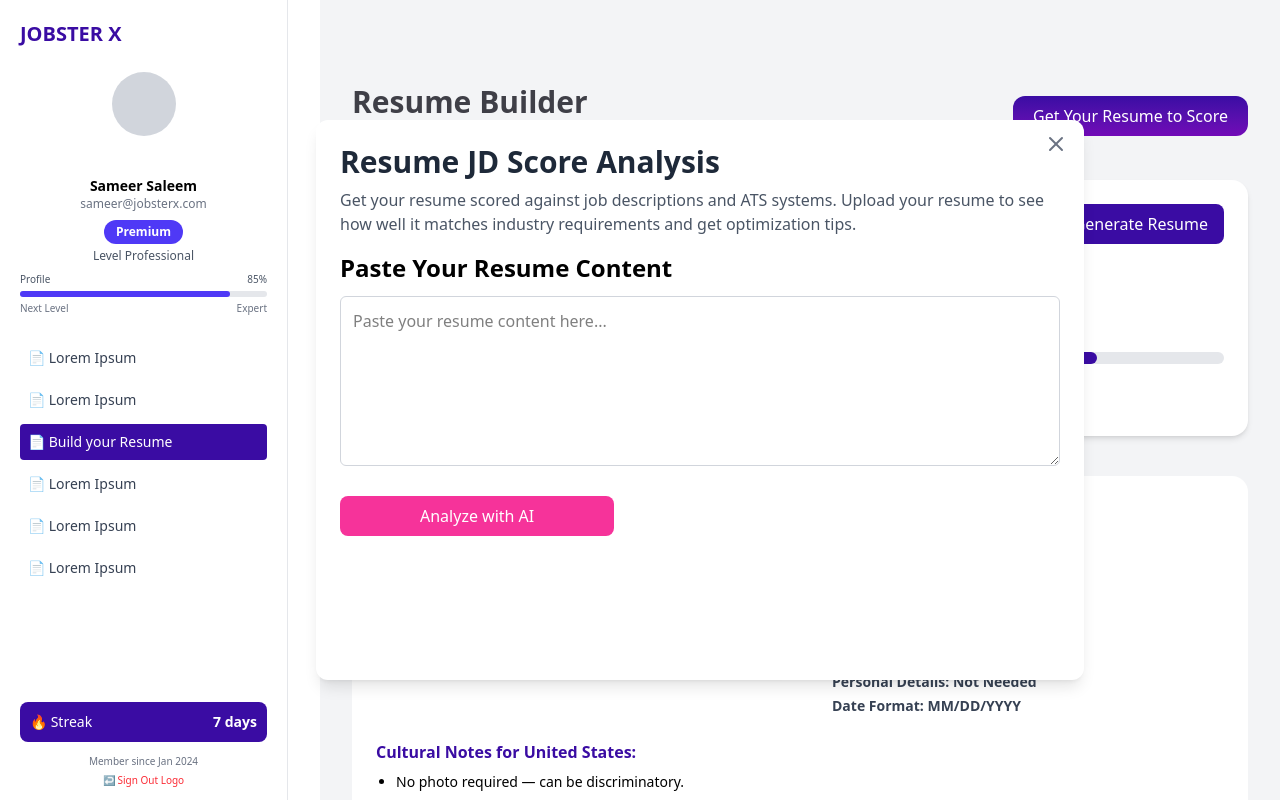
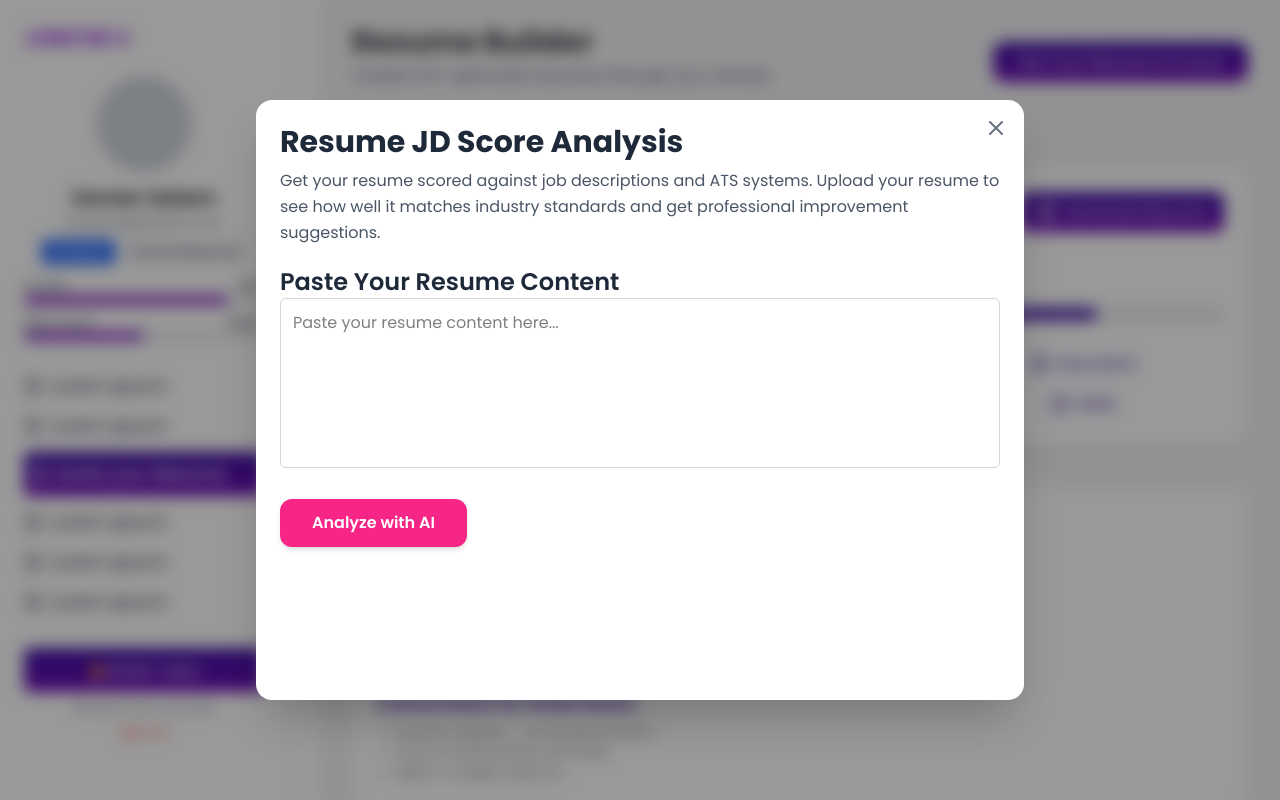
Before and after one commit to raheemabdu/jobsterX2-project, a React (Vite) app: page / in a window 1280 px wide. Both pictures are taken after a click on the button "Get Your Resume to Score". Shown: the top 800 px of the page. Built offline with nearby package versions, Linux system fonts and the light colour scheme.

Commit message:
your update message

```diff
--- a/index.html
+++ b/index.html
@@ -4,6 +4,7 @@
     <meta charset="UTF-8" />
     <link rel="icon" type="image/svg+xml" href="" />
     <link rel="icon" type="image/svg+xml" href="./src/assets/logo.p.png" />
+    <link rel="stylesheet" href="https://fonts.googleapis.com/css2?family=Poppins:wght@400;500;600;700&display=swap">
     <meta name="viewport" content="width=device-width, initial-scale=1.0" />
     <title>JOBSTER X</title>
   </head>
--- a/src/App.jsx
+++ b/src/App.jsx
@@ -1,5 +1,5 @@
 import React, { useState } from "react";
-import { X } from "lucide-react"; // 👈 Added for close icon
+import { X } from "lucide-react";
 import ResumeProgressBox from "./Components/ResumeProgressBox";
 import ResumeFormatBox from "./Components/ResumeFromatBox";
 import ResumeDownloadHistory from "./Components/ResumeDownloadHistory";
@@ -17,20 +17,17 @@
       setError("⚠️ Resume content cannot be empty!");
       return;
     }
-
     setError("");
     setShowResults(true);
   };
 
   return (
-    <div className="min-h-screen bg-gray-100 flex justify-center p-6 w-[75%] md:ml-auto md:mr-0 ml-20">
+    <div className="min-h-screen bg-gray-100 flex justify-center p-6 w-[75%] md:ml-auto md:mr-0 ml-20 font-[Poppins]">
       <div className="w-full max-w-4xl">
-        {/* --------- HEADER --------- */}
-        <div className="flex flex-col md:flex-row md:items-center md:justify-between justify-center mb-8">
+        {/* -------- HEADER -------- */}
+        <div className="flex flex-col md:flex-row md:items-center md:justify-between justify-center mb-20">
           <div>
-            <h1 className="text-3xl font-bold text-zinc-700 mt-15">
-              Resume Builder
-            </h1>
+            <h1 className="text-3xl font-bold text-zinc-700 ">Resume Builder</h1>
             <p className="text-gray-600 mt-1">
               Create ATS-optimized resumes that get you noticed.
             </p>
@@ -38,13 +35,13 @@
 
           <button
             onClick={() => setShowModal(true)}
-            className="bg-gradient-to-b from-[#3A0CA3] to-[#7209B7] text-white px-5 py-2 rounded-xl hover:bg-purple-700 transition mt-3 md:mt-15"
+            className="bg-gradient-to-b from-[#3A0CA3] to-[#7209B7] text-white px-6 py-2 rounded-xl hover:opacity-90 transition mt-3"
           >
             Get Your Resume to Score
           </button>
         </div>
 
-        {/* --------- COMPONENTS --------- */}
+        {/* -------- COMPONENTS -------- */}
         <ResumeProgressBox />
         <ResumeFormatBox />
         <ResumeDownloadHistory />
@@ -52,10 +49,10 @@
         <Navbar />
       </div>
 
-      {/* --------- MODAL --------- */}
+      {/* -------- MODAL -------- */}
       {showModal && (
-        <div className="fixed inset-0 flex items-center justify-center  bg-opacity-40 z-50 transition-opacity duration-300">
-          <div className="bg-white rounded-xl p-6 w-full max-w-3xl md:h-[70vh] h-[80%] md:ml-30 overflow-y-auto relative shadow-lg animate-fadeIn">
+        <div className="fixed inset-0 z-50 flex items-center justify-center bg-black/40 backdrop-blur-sm px-4 ">
+          <div className="bg-white rounded-2xl w-full max-w-3xl md:h-[75vh] h-[80vh] overflow-y-auto relative shadow-2xl p-6 animate-fadeIn">
             {/* CLOSE BUTTON */}
             <button
               onClick={() => {
@@ -64,58 +61,54 @@
                 setResumeText("");
                 setError("");
               }}
-              className="absolute top-3 right-4 text-gray-500 hover:text-red-500 transition"
+              className="absolute top-4 right-4 text-gray-500 hover:text-red-500 transition"
               aria-label="Close"
             >
               <X className="w-6 h-6" />
             </button>
 
-            {/* --------- MODAL CONTENT --------- */}
-            <h2 className="text-3xl font-bold text-gray-800 mb-2">
+            {/* -------- CONTENT -------- */}
+            <h2 className="text-3xl font-bold text-gray-800 mb-2 ">
               Resume JD Score Analysis
             </h2>
-
-            <p className="text-gray-600 mb-4">
+            <p className="text-gray-600 mb-5  leading-relaxed">
               Get your resume scored against job descriptions and ATS systems.
-              Upload your resume to see how well it matches industry
-              requirements and get optimization tips.
+              Upload your resume to see how well it matches industry standards
+              and get professional improvement suggestions.
             </p>
 
-            <h2 className="font-semibold mb-3 text-2xl">
+            <h3 className="font-semibold text-2xl  text-gray-800">
               Paste Your Resume Content
-            </h2>
+            </h3>
 
-            {/* TEXTAREA */}
             <textarea
               value={resumeText}
               onChange={(e) => setResumeText(e.target.value)}
               placeholder="Paste your resume content here..."
-              className="w-full border border-gray-300 p-3 rounded-md mb-3 focus:outline-none focus:ring-2 focus:ring-purple-500"
+              className="w-full border border-gray-300 p-3 rounded-md mb-3 focus:outline-none focus:ring-2 focus:ring-red-500 resize-none"
               rows={6}
             />
             {error && <p className="text-red-500 text-sm mb-3">{error}</p>}
 
-            {/* ANALYZE BUTTON */}
             <div className="sticky bottom-0 bg-white pt-3 pb-2">
               <button
                 onClick={handleAnalyze}
-                className="bg-pink-500 text-white px-6 md:px-20 py-2 rounded-lg hover:bg-pink-600 transition"
+                className="w-full md:w-auto bg-[#F72585] text-white font-semibold px-8 py-3 rounded-xl shadow-md hover:opacity-90 transition-all duration-200"
               >
                 Analyze with AI
               </button>
             </div>
 
-            {/* RESULTS SECTION */}
+            {/* -------- RESULTS -------- */}
             {showResults && (
-              <div className="mt-4 space-y-5">
-                <div className="flex justify-between bg-gray-100 p-4 rounded-lg shadow-sm">
+              <div className="mt-6 space-y-6 transition-all duration-300">
+                {/* Score Box */}
+                <div className="flex flex-col sm:flex-row justify-between bg-gray-100 p-5 rounded-xl shadow-sm gap-4">
                   <div>
                     <p className="text-gray-600 text-sm">
                       ATS Compatibility Score
                     </p>
-                    <h3 className="text-3xl font-bold text-purple-700">
-                      70/100
-                    </h3>
+                    <h3 className="text-3xl font-bold text-purple-700">70/100</h3>
                   </div>
                   <div>
                     <p className="text-gray-600 text-sm">Improvement Areas</p>
@@ -123,34 +116,33 @@
                   </div>
                 </div>
 
-                <div className="bg-white shadow-md mb-4 mt-6 p-4 rounded-lg">
-                  <h4 className="text-lg text-purple-700 mb-2">
+                {/* Strengths */}
+                <div className="bg-white shadow-md p-5 rounded-xl">
+                  <h4 className="text-lg text-purple-700 font-semibold mb-3">
                     ✓ Strength Areas
                   </h4>
-                  <ul className="list-disc ml-5 text-gray-700">
+                  <ul className="list-disc ml-6 text-gray-700 space-y-2">
                     <li>Strong professional experience section</li>
                     <li>Good use of action-oriented language</li>
                     <li>Clear career progression shown</li>
                   </ul>
                 </div>
 
-                <div className="bg-white shadow-md mb-6 mt-6 p-4 rounded-lg">
-                  <h4 className="text-lg text-purple-700 mb-2">
+                {/* Improvements */}
+                <div className="bg-white shadow-md p-5 rounded-xl">
+                  <h4 className="text-lg text-purple-700 font-semibold mb-3">
                     ⚙️ Improvement Suggestions
                   </h4>
-                  <ul className="list-disc ml-5 text-gray-700">
-                    <li>
-                      Add quantifiable achievements with specific metrics
-                    </li>
+                  <ul className="list-disc ml-6 text-gray-700 space-y-2">
+                    <li>Add quantifiable achievements with specific metrics</li>
                     <li>Include more industry-specific keywords</li>
-                    <li>
-                      Use action verbs at the beginning of bullet points
-                    </li>
+                    <li>Use action verbs at the beginning of bullet points</li>
                   </ul>
                 </div>
 
-                <div className="bg-white shadow-md mb-6 mt-6 p-4 rounded-lg">
-                  <h4 className="text-lg text-purple-700 mb-1 mt-3">
+                {/* Keywords */}
+                <div className="bg-white shadow-md p-5 rounded-xl">
+                  <h4 className="text-lg text-purple-700 font-semibold mb-3">
                     🔑 Recommended Keywords
                   </h4>
                   <div className="flex flex-wrap gap-2">
@@ -162,7 +154,7 @@
                     ].map((keyword, i) => (
                       <span
                         key={i}
-                        className="bg-purple-100 text-purple-700 px-3 py-1 rounded-full text-sm"
+                        className="bg-purple-100 text-purple-700 px-4 py-1.5 rounded-full text-sm font-medium"
                       >
                         {keyword}
                       </span>
--- a/src/Components/Navbar.jsx
+++ b/src/Components/Navbar.jsx
@@ -1,120 +1,131 @@
 import React, { useState } from "react";
-import { Menu, X, } from "lucide-react";
+import { Menu, X, FileText } from "lucide-react";
 
-
-const Navbar = ({ children }) => {
-  const [isOpen, setIsOpen] = useState(false);
+const Navbar = () => {
+  const [open, setOpen] = useState(false);
 
   return (
-    <div className="flex">
-
-      <div className="md:hidden fixed top-0 left-0 right-0 bg-white border-b border-gray-200 flex items-center justify-between px-4  z-50">
-        <h1 className="text-lg font-bold text-[#3A0CA3]">JOBSTER X</h1>
+    <>
+      {/* 🔹 Only the top-right menu button on mobile */}
+      <div className="lg:hidden fixed top-4 right-4 z-50">
         <button
-          onClick={() => setIsOpen(!isOpen)}
-          className="p-2 rounded-md bg-gray-100"
+          onClick={() => setOpen(!open)}
+          className="bg-white shadow-md p-2 rounded-md"
         >
-          {isOpen ? (
-            <X className="w-6 h-6 text-[#3A0CA3]" />
-          ) : (
-            <Menu className="w-6 h-6 text-[#3A0CA3]" />
-          )}
+          {open ? <X size={26} /> : <Menu size={26} />}
         </button>
       </div>
-      <aside
-        className={`fixed top-0 left-0 h-full w-72 bg-white border-r border-gray-200 flex flex-col z-40 transform transition-transform duration-300 ease-in-out
-          ${isOpen ? "translate-x-0" : "-translate-x-full"} md:translate-x-0`}
+
+      {/* 🔹 Sidebar */}
+      <div
+        className={`fixed top-0 left-0 h-full w-72 bg-white shadow-md z-40 transform transition-transform duration-300
+        ${open ? "translate-x-0" : "-translate-x-full"} lg:translate-x-0`}
       >
-
-        <div className="flex-1 overflow-y-auto p-5 pb-20 ">
-          {/* Logo (Desktop only) */}
-          <h1 className="text-xl font-bold text-[#3A0CA3] md:mb-6 mb-20 hidden md:block">
-            JOBSTER X
-          </h1>
+        {/* Scrollable Sidebar Content */}
+        <div className="h-full overflow-y-auto p-6">
+          {/* Logo */}
+          <div className="flex items-center gap-2 mb-6">
+            {/* <img src="/logo.png" alt="JobsterX" className="w-8 h-8" /> */}
+            <h1 className="text-xl font-semibold text-purple-700">JOBSTER X</h1>
+          </div>
 
           {/* Profile Section */}
-          <div className="flex flex-col items-center text-center mb-6">
-            <div className="w-16 h-16  rounded-full bg-gray-300 mb-10 md:mb-10"></div>
-            <h2 className="text-sm font-semibold">Sameer Saleem</h2>
-            <p className="text-gray-500 text-xs">sameer@jobsterx.com</p>
+          <div className="text-center mb-8">
+            {/* Profile Pic */}
+            <div className="w-24 h-24 rounded-full bg-gray-300 mx-auto mb-3"></div>
 
-            <button className="mt-2 bg-indigo-600 text-white text-xs font-semibold px-3 py-1 rounded-full">
+            <h2 className="font-semibold text-lg">Sameer Saleem</h2>
+            <p className="text-sm text-gray-500 mb-2">sameer@jobsterx.com</p>
+
+            {/* Premium + Level */}
+            <div className="flex justify-center items-center gap-2 mb-3">
+              <span className="bg-blue-600 text-white text-xs font-bold px-2 py-1 rounded">
                 Premium
-            </button>
-
-            <p className="mt-1 text-xs text-gray-600 font-medium">
+              </span>
+              <span className="bg-gray-100 text-gray-600 text-xs font-medium px-2 py-1 rounded">
                 Level Professional
-            </p>
-
-
-            <div className="w-full mt-2">
-              <div className="flex justify-between text-[10px] text-gray-600 mb-1">
-                <span>Profile</span>
-                <span>85%</span>
-              </div>
-              <div className="w-full bg-gray-200 rounded-full h-1.5">
-                <div
-                  className="bg-indigo-600 h-1.5 rounded-full"
-                  style={{ width: "85%" }}
-                ></div>
-              </div>
-              <div className="flex justify-between text-[10px] text-gray-500 mt-1">
-                <span>Next Level</span>
-                <span>Expert</span>
+              </span>
             </div>
 
+            {/* Profile Bar */}
+            <div className="w-full text-left text-sm text-gray-600 mb-1">
+              <div className="flex justify-between items-center">
+                <span>Profile</span>
+                <span className="text-xs font-medium text-gray-700">85%</span>
+              </div>
+              <div className="w-full bg-gray-200 h-2 rounded-full">
+                <div className=" h-2 bg-[#7209B7] w-[85%] rounded-full"></div>
               </div>
             </div>
 
+            {/* Next Level Bar */}
+            <div className="w-full text-left text-sm text-gray-600 mt-2">
+              <div className="flex justify-between items-center">
+                <span>Next Level</span>
+                <span className="text-xs font-medium text-gray-700">Expert</span>
+              </div>
+              <div className="w-full bg-gray-200 h-2 rounded-full">
+                <div className="bg-[#7209B7] h-2 w-[50%] rounded-full"></div>
+              </div>
+            </div>
+          </div>
 
-          <ul className="space-y-1.5 font-medium">
-            <li className="flex items-center gap-2 text-gray-700 hover:bg-gray-100 p-2 rounded cursor-pointer text-sm">
-              📄 Lorem Ipsum
+          {/* Activity Status + Menu */}
+          <div>
+            <h3 className="text-sm text-gray-600 font-medium mb-3 mt-3">
+
+            </h3>
+            <ul className="space-y-3 text-lg font-medium">
+              <li className="flex items-center gap-2 text-gray-600 cursor-pointer hover:text-purple-700">
+                <FileText size={18} />
+                Lorem Ipsum
               </li>
-            <li className="flex items-center gap-2 text-gray-700 hover:bg-gray-100 p-2 rounded cursor-pointer text-sm">
-              📄 Lorem Ipsum
+              <li className="flex items-center gap-2 text-gray-600 cursor-pointer hover:text-purple-700">
+                <FileText size={18} />
+                Lorem Ipsum
               </li>
-            <li className="flex items-center gap-2 bg-[#3A0CA3] text-white p-2 rounded cursor-pointer text-sm">
-              📄 Build your Resume
+              <li className="flex items-center gap-2 bg-gradient-to-b from-[#3A0CA3] to-[#7209B7] text-white font-medium p-2 rounded-md cursor-pointer">
+                <FileText size={18} />
+                Build your Resume
               </li>
-            <li className="flex items-center gap-2 text-gray-700 hover:bg-gray-100 p-2 rounded cursor-pointer text-sm">
-              📄 Lorem Ipsum
+              <li className="flex items-center gap-2 text-gray-600 cursor-pointer hover:text-purple-700">
+                <FileText size={18} />
+                Lorem Ipsum
               </li>
-            <li className="flex items-center gap-2 text-gray-700 hover:bg-gray-100 p-2 rounded cursor-pointer text-sm">
-              📄 Lorem Ipsum
+              <li className="flex items-center gap-2 text-gray-600 cursor-pointer hover:text-purple-700">
+                <FileText size={18} />
+                Lorem Ipsum
               </li>
-            <li className="flex items-center gap-2 text-gray-700 hover:bg-gray-100 p-2 rounded cursor-pointer text-sm">
-              📄 Lorem Ipsum
+                <li className="flex items-center gap-2 text-gray-600 cursor-pointer hover:text-purple-700">
+                <FileText size={18} />
+                Lorem Ipsum
               </li>
+              {/* extra items to make scroll visible */}
+
             </ul>
           </div>
 
+          {/* Bottom Section */}
+          <div className="mt-8 text-center">
+            <div className=" bg-gradient-to-b from-[#3A0CA3] to-[#7209B7] text-white text-sm px-7 py-3 rounded-md font-medium w-full justify-between items-end">
+              🔥Streak        7 days
+            </div>
+            <p className="text-xs text-gray-500 mt-2">Member since Jan 2024</p>
+            <button className="text-red-500 text-xs mt-2 hover:underline">
+              Sign Out
+            </button>
+          </div>
+        </div>
+      </div>
 
-        <div className="bg-[#3A0CA3] text-white rounded-lg mx-5 mb-3 p-2.5 flex justify-between items-center text-sm">
-          <span>🔥 Streak</span>
-          <span className="font-semibold">7 days</span>
-        </div>
-        <p className="text-[10px] text-gray-500 text-center mb-1">
-          Member since Jan 2024
-        </p>
-        <p className="text-[10px] text-red-500 text-center mb-3 cursor-pointer">
-          ↩ Sign Out Logo
-        </p>
-      </aside>
-
-
-      <main className="flex-1 md:ml-72 p-6 mt-14 md:mt-0 transition-all">
-        {children}
-      </main>
-
-
-      {isOpen && (
+      {/* 🔹 Overlay on Mobile */}
+      {open && (
         <div
-          className="fixed inset-0  bg-opacity-30 z-20 md:hidden"
-          onClick={() => setIsOpen(false)}
+          onClick={() => setOpen(false)}
+          className="fixed inset-0 bg-black/30 backdrop-blur-sm lg:hidden z-30"
         ></div>
       )}
-    </div>
+    </>
   );
 };
 
--- a/src/Components/ResumeFromatBox.jsx
+++ b/src/Components/ResumeFromatBox.jsx
@@ -50,15 +50,15 @@
   return (
     <div className="bg-white  mx-auto   mt-10 p-6  rounded-2xl shadow-mdp-6 mb-10 relative e ">
 
-      <h2 className="  text-[#3A0CA3] text-3xl font-bold mb-3">Resume Format by Country</h2>
-      <p className="mb-5">Choose the target country to preview resume format and localization notes</p>
+      <h2 className="  text-[#3A0CA3] text-2xl font-bold ">Resume Format by Country</h2>
+      <p className="mb-2 text-gray-600 text-xs">Choose the target country to preview resume format and localization notes</p>
 
 
       <div className="flex flex-col md:flex-row items-start gap-6 mb-6">
 
 
         <div className="flex-1  relative ">
-          <label className="block text-2xl font-bold mb-2">
+          <label className="block font-medium mb-2">
             Target Country/Region
           </label>
 
@@ -98,11 +98,11 @@
 
 
         <div className="flex-1 ">
-          <h3 className=" text-gray-800 font-bold mb-2">
+          <h3 className="  font-bold mb-2 text-gray-600 text-xs">
             Format Guidelines:
           </h3>
-          <ul className=" ml-5 text-sm text-gray-700 space-y-1 font-semibold">
-            <li>Max Pages: 2</li>
+          <ul className=" ml-5 text-gray-600 text-xs space-y-1 ">
+            <li>Max Pages:2</li>
             <li>No Photo Required: NO</li>
             <li>Personal Details: Not Needed</li>
             <li>Date Format: MM/DD/YYYY</li>
@@ -115,7 +115,7 @@
         <h3 className=" mb-2  text-[#3A0CA3] font-bold ">
           Cultural Notes for {selectedCountry}:
         </h3>
-        <ul className=" list-disc ml-5 text-sm space-y-1">
+        <ul className=" list-disc ml-5  space-y-1 text-gray-600 text-xs">
           <li>No photo required — can be discriminatory.</li>
           <li>Focus on achievements and results.</li>
           <li>Keep it 1-2 pages maximum.</li>
--- a/src/Components/ResumeProgressBox.jsx
+++ b/src/Components/ResumeProgressBox.jsx
@@ -1,49 +1,56 @@
 import React from "react";
+import { CheckCircle, Eye, FileText } from "lucide-react";
 
 const ResumeProgressBox = () => {
   return (
-    <div className="bg-white shadow-md rounded-2xl p-6 mb-7">
-      {/* Header and buttons */}
-      <div className="flex flex-col md:flex-row md:justify-between md:items-center mb-3">
-        <h2 className="text-3xl font-bold text-[#3A0CA3] mb-3 md:mb-0">
+    <div className="bg-white shadow-md rounded-2xl p-6  font-[Poppins]">
+      {/* Header and top buttons */}
+      <div className="flex flex-col md:flex-row md:justify-between md:items-center ">
+        <h2 className="text-2xl  font-semibold text-[#3A0CA3]  md:mb-0">
           Your Resume Progress
         </h2>
 
+        {/* Buttons */}
         <div className="flex flex-col md:flex-row gap-3">
-          <button className="px-2 py-2 bg-[#3A0CA3] text-white rounded-lg">
-            Preview Resume
+          <button className="flex items-center justify-center gap-2 px-4 py-2 bg-[#4361EE] hover:bg-[#2749da] text-white rounded-lg  transition-all duration-200">
+            <Eye className="w-5 h-5" /> Preview Resume
           </button>
-          <button className="px-4 py-2 bg-[#3A0CA3] text-white rounded-lg">
-            Generate Resume
+
+          <button className="flex items-center justify-center gap-2 px-4 py-2 bg-gradient-to-b from-[#3A0CA3] to-[#7209B7] hover:opacity-90 text-white rounded-lg  transition-all duration-200">
+            <FileText className="w-5 h-5" /> Generate Resume
           </button>
         </div>
       </div>
 
-      {/* Paragraph - below buttons only on small screens */}
-      <p className="text-gray-600 mb-5 md:mb-5 md:order-none order-last md:block">
-        Continue all sections to make your resume ATS compatible.
+      {/* Paragraph */}
+      <p className="  text-gray-600 text-xs">
+        Complete all sections for best ATS compatibility.
       </p>
 
-      {/* Progress bar */}
-      <p className="mb-6 mt-6 text-[#3A0CA3]">Completion: 85%</p>
+      {/* Progress Bar */}
+      <p className="mb-3 mt-6 text-[#3A0CA3] ">Completion: 85%</p>
       <div className="w-full bg-gray-200 rounded-full h-3 mb-6">
         <div className="bg-[#3A0CA3] h-3 rounded-full w-[85%]"></div>
       </div>
 
-      {/* Buttons for sections */}
-      <div className="flex flex-col md:flex-row md:items-center md:gap-2 gap-3 text-center">
-        <button>
-          <span className="text-[#3A0CA3] font-semibold px-2">Personal Info</span>
-        </button>
-
-        <button>
-          <span className="text-[#3A0CA3] font-semibold px-3">Experience</span>
-        </button>
-
-        {/* Education will go below and centered in mobile */}
-        <button className="md:inline-block">
-          <span className="text-[#3A0CA3] font-semibold px-3">Education</span>
-        </button>
+      {/* Section Buttons with Icons */}
+      <div className="grid grid-cols-1 sm:grid-cols-2 md:grid-cols-3  ">
+        {[
+          "Personal Info",
+          "Experience",
+          "Education",
+          "Projects",
+          "Certificates",
+          "Skills",
+        ].map((section) => (
+          <button
+            key={section}
+            className="flex items-center justify-center gap-2  py-2  transition-all duration-200"
+          >
+            <CheckCircle className="text-[#3A0CA3] w-5 h-5" />
+            <span className="text-[#3A0CA3] ">{section}</span>
+          </button>
+        ))}
       </div>
     </div>
   );
```
Also changed, not shown: src/Components/ATSOptimizationTips.jsx (+5 -3 lines), src/Components/ResumeDownloadHistory.jsx (+4 -4 lines). Lines whose indentation alone changed are shown as unchanged.
